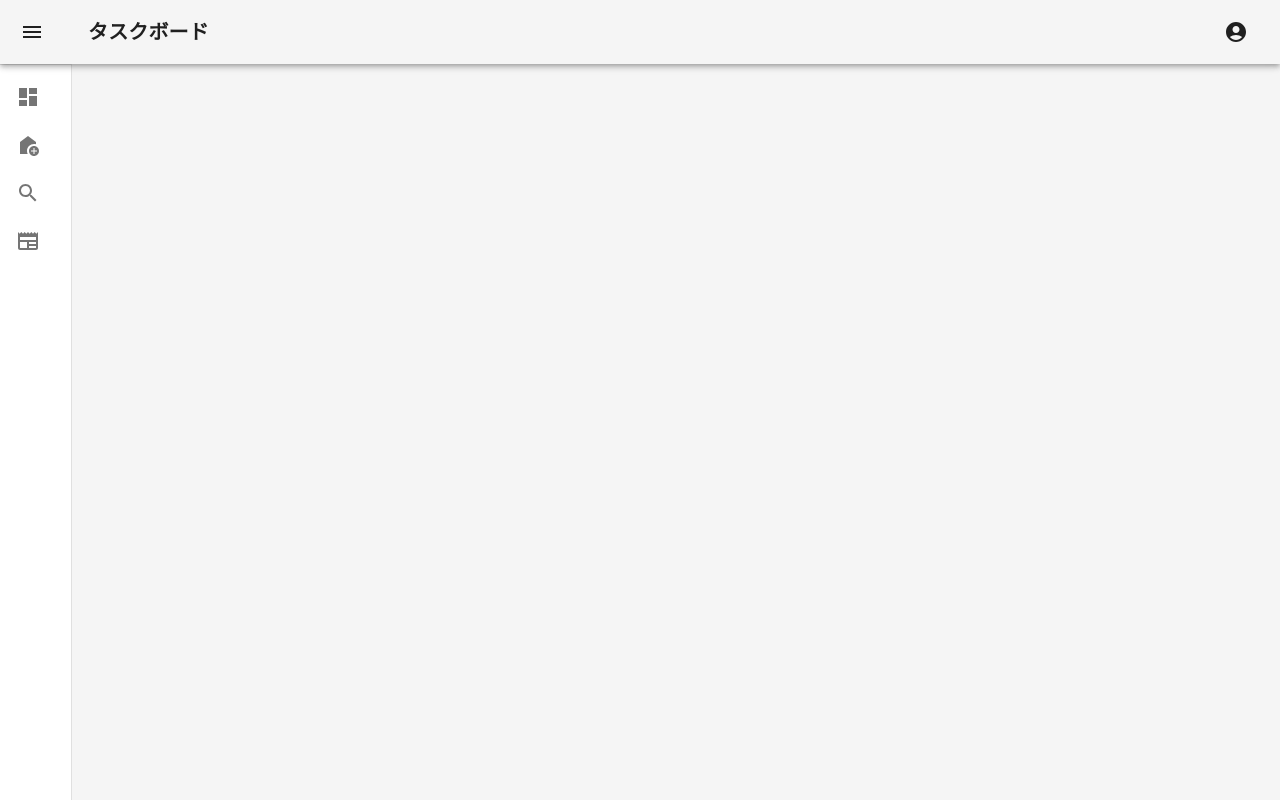
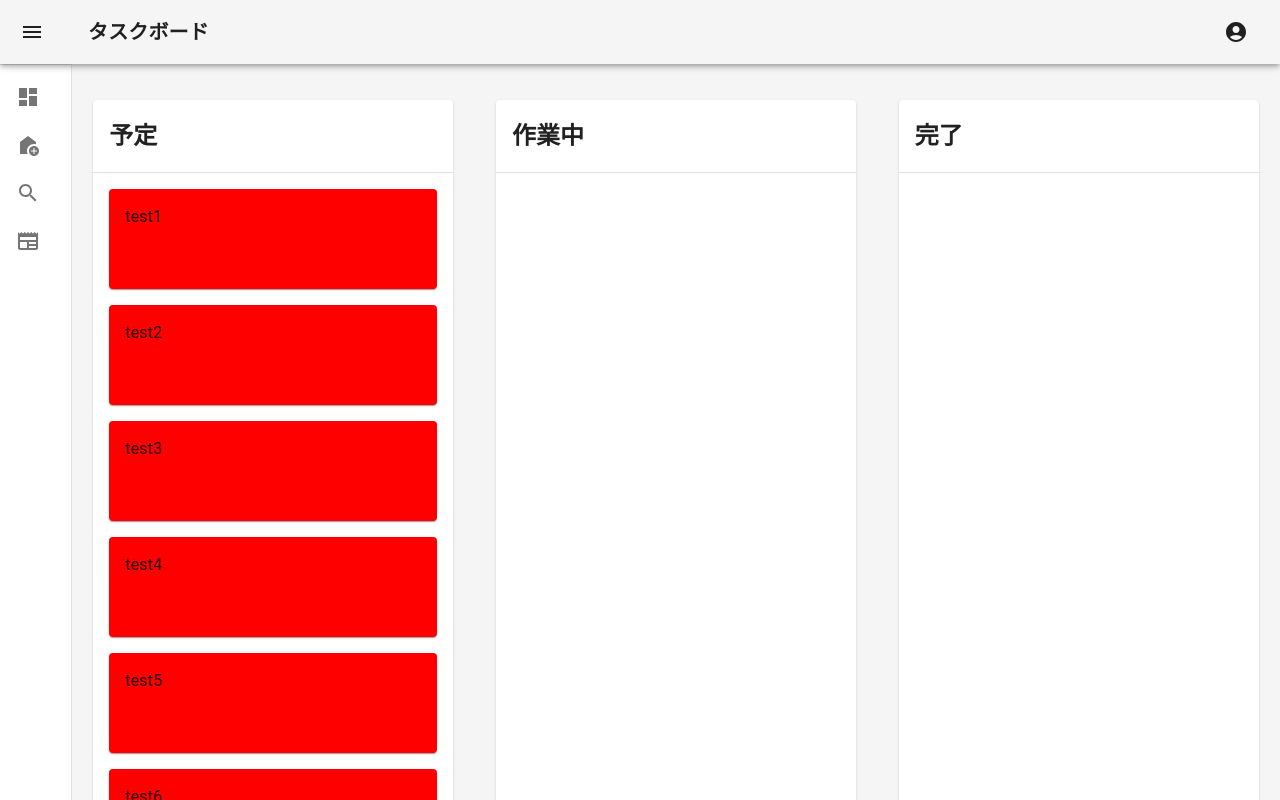
Before and after one commit to shtk0119/Portfolio, a Next.js app: page /task in a window 1280 px wide. Built offline with nearby package versions, Linux system fonts and the light colour scheme.

Commit message:
Todo List Page create

```diff
--- a/src/components/Taskboard.tsx
+++ b/src/components/Taskboard.tsx
@@ -4,6 +4,9 @@ import MuiAppBar, { AppBarProps as MuiAppBarProps } from '@mui/material/AppBar';
 import MuiDrawer from '@mui/material/Drawer';
 import {
   Box,
+  Card,
+  CardContent,
+  CardHeader,
   CssBaseline,
   Divider,
   IconButton,
@@ -144,6 +147,76 @@ const Taskboard = () => {
           }}
         >
           <Toolbar />
+
+          <Box display='flex' justifyContent='space-around' marginTop='36px'>
+            <Card
+              sx={{
+                height: '720px',
+                minWidth: '360px',
+                overflow: 'scroll', // ヘッダーの部分は固定したい
+              }}
+            >
+              <CardHeader
+                sx={{
+                  height: '72px',
+                  '& .MuiCardHeader-title': {
+                    fontWeight: 'bold'
+                  },
+                }}
+                title='予定'
+              />
+              <Divider />
+              <Box>
+                {['test1', 'test2', 'test3', 'test4', 'test5', 'test6'].map((text, index) => {
+                  return (
+                    <Box key={index} padding='0 16px' marginTop='16px'>
+                      <Card sx={{ bgcolor: 'red', height: '100px', padding: '16px' }}>
+                        <Typography>{text}</Typography>
+                      </Card>
+                    </Box>
+                  )
+                })}
+              </Box>
+            </Card>
+
+            <Card
+              sx={{
+                height: '720px',
+                minWidth: '360px',
+                overflow: 'scroll', // ヘッダーの部分は固定したい
+              }}
+            >
+              <CardHeader
+                sx={{
+                  height: '72px',
+                  '& .MuiCardHeader-title': {
+                    fontWeight: 'bold'
+                  },
+                }}
+                title='作業中'
+              />
+              <Divider />
+            </Card>
+
+            <Card
+              sx={{
+                height: '720px',
+                minWidth: '360px',
+                overflow: 'scroll', // ヘッダーの部分は固定したい
+              }}
+            >
+              <CardHeader
+                sx={{
+                  height: '72px',
+                  '& .MuiCardHeader-title': {
+                    fontWeight: 'bold'
+                  },
+                }}
+                title='完了'
+              />
+              <Divider />
+            </Card>
+          </Box>
         </Box>
       </Box>
     </ThemeProvider>
```
